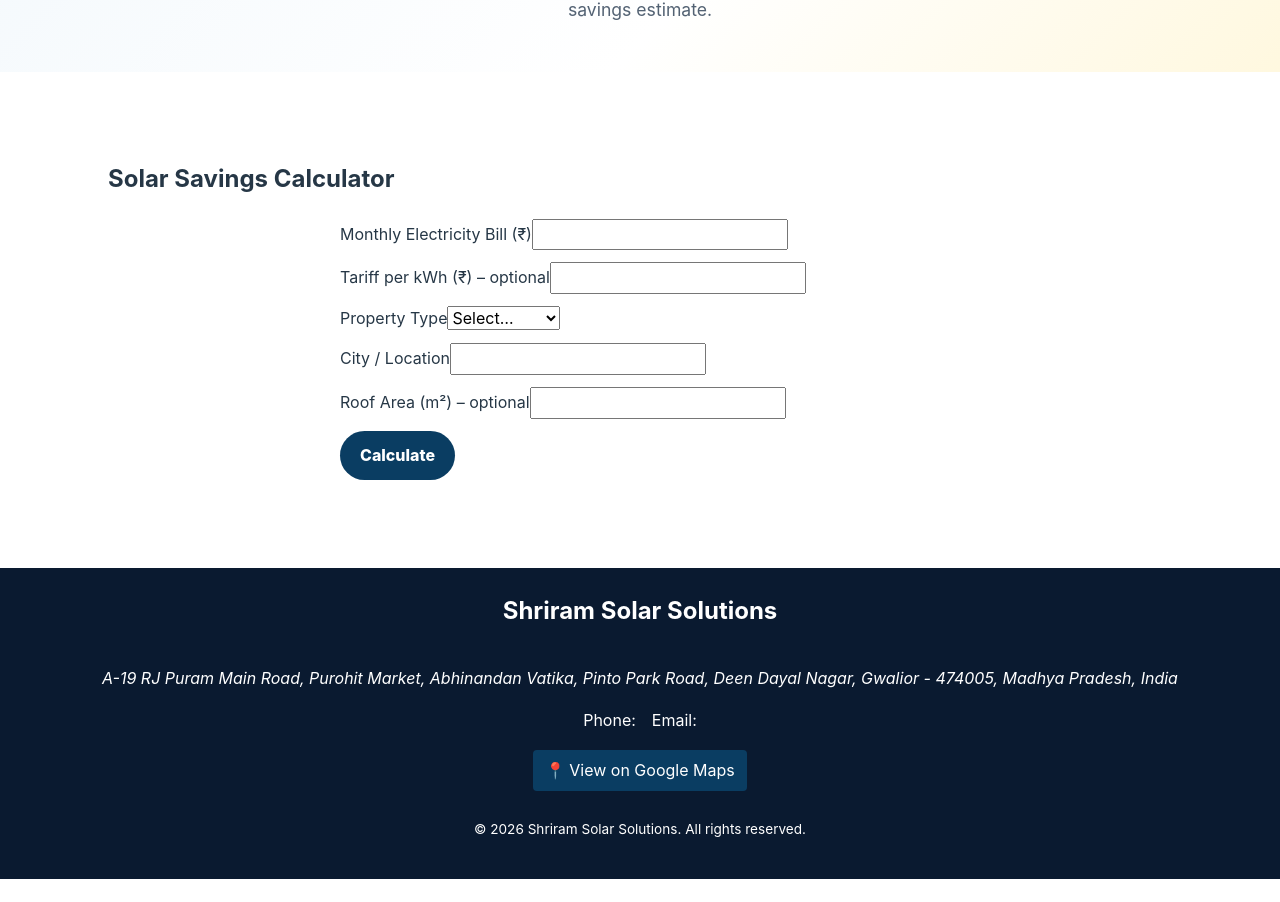
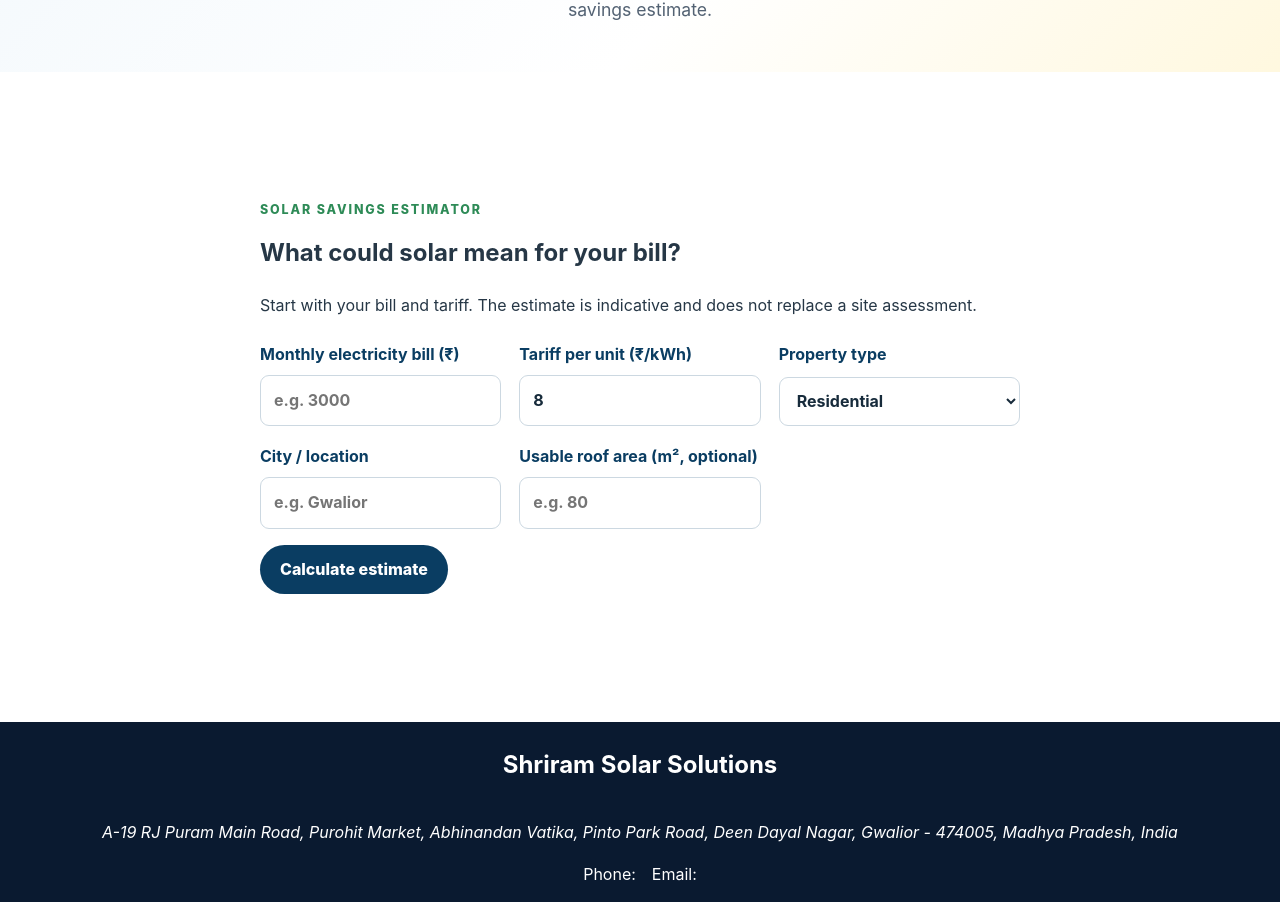
Before and after one commit to dubekriish09/newprot1, a React (Vite) app: page /calculator in a window 1280 px wide. Shown: the part 837-1739 px from the top of the page. Before the commit the page ends 1716 px from the top, so only its background shows below. Built offline with nearby package versions, Linux system fonts and the light colour scheme.

Commit message:
Update phase 2 implementation

```diff
--- a/src/components/sections/CalculatorForm.jsx
+++ b/src/components/sections/CalculatorForm.jsx
@@ -1,99 +1,60 @@
-// src/components/sections/CalculatorForm.jsx
 import React, { useState } from "react";
-import { calculateQuote, recommendCapacity } from "../../calculator/engine.js";
+import { calculateQuote } from "../../calculator/engine.js";
 import CalculatorResults from "./CalculatorResults.jsx";
 import { useNavigate } from "react-router-dom";
 
-function CalculatorForm() {
-  const [inputs, setInputs] = useState({
-    monthlyBill: "",
-    tariff: "",
-    propertyType: "",
-    city: "",
-    roofArea: "",
-  });
+export default function CalculatorForm() {
+  const [inputs, setInputs] = useState({ monthlyBill: "", tariff: "8", propertyType: "residential", city: "", roofArea: "" });
   const [result, setResult] = useState(null);
+  const [error, setError] = useState("");
   const navigate = useNavigate();
+  const handleChange = (event) => setInputs((prev) => ({ ...prev, [event.target.name]: event.target.value }));
 
-  const handleChange = (e) => {
-    const { name, value } = e.target;
-    setInputs((prev) => ({ ...prev, [name]: value }));
-  };
-
-  const handleSubmit = (e) => {
-    e.preventDefault();
-    const bill = parseFloat(inputs.monthlyBill);
-    if (isNaN(bill) || bill <= 0) {
-      alert("Please enter a valid monthly bill amount.");
-      return;
+  const handleSubmit = (event) => {
+    event.preventDefault();
+    setError("");
+    try {
+      const bill = Number(inputs.monthlyBill);
+      const tariff = Number(inputs.tariff);
+      if (!Number.isFinite(bill) || bill <= 0) throw new Error("Enter a monthly bill greater than ₹0.");
+      if (!Number.isFinite(tariff) || tariff <= 0) throw new Error("Enter a tariff greater than ₹0 per unit.");
+      const roofArea = inputs.roofArea === "" ? undefined : Number(inputs.roofArea);
+      if (roofArea !== undefined && (!Number.isFinite(roofArea) || roofArea <= 0)) throw new Error("Roof area must be greater than zero, or left blank.");
+      setResult({ ...calculateQuote({ monthlyBill: bill, tariff, propertyType: inputs.propertyType, city: inputs.city, roofArea }), inputs: { ...inputs } });
+    } catch (err) {
+      setResult(null);
+      setError(err.message || "Please check your inputs.");
     }
-    const tariff = inputs.tariff ? parseFloat(inputs.tariff) : undefined;
-    const quote = calculateQuote({
-      monthlyBill: bill,
-      tariff,
-      propertyType: inputs.propertyType,
-      city: inputs.city,
-      roofArea: inputs.roofArea ? parseFloat(inputs.roofArea) : undefined,
-    });
-    setResult({ ...quote, inputs });
   };
 
   const goToContact = () => {
-    // Pass snapshot via query params (simpler for now)
+    if (!result) return;
     const params = new URLSearchParams();
-    Object.entries(result.inputs).forEach(([k, v]) => params.append(k, v));
-    Object.entries(result).forEach(([k, v]) => {
-      if (k !== "inputs") params.append(k, v);
-    });
+    Object.entries(result.inputs).forEach(([key, value]) => params.set(key, value));
+    params.set("capacityKw", String(result.capacityKw));
+    params.set("installationCost", String(result.installationCost));
     navigate({ pathname: "/contact", search: params.toString() });
   };
 
   return (
-    <section className="calculator-section" style={{ padding: "var(--space-lg)" }}>
-      <h2>Solar Savings Calculator</h2>
-      <form onSubmit={handleSubmit} className="calculator-form" style={{ maxWidth: "600px", margin: "0 auto" }}>
-        <div className="form-field" style={{ marginBottom: "var(--space-sm)" }}>
-          <label htmlFor="monthlyBill">Monthly Electricity Bill (₹)</label>
-          <input
-            type="number"
-            id="monthlyBill"
-            name="monthlyBill"
-            value={inputs.monthlyBill}
-            onChange={handleChange}
-            required
-            min="0"
-          />
+    <section className="calculator-section page-content" id="calculator">
+      <div style={{ maxWidth: 760, margin: "0 auto 24px" }}>
+        <p className="eyebrow">SOLAR SAVINGS ESTIMATOR</p>
+        <h2>What could solar mean for your bill?</h2>
+        <p>Start with your bill and tariff. The estimate is indicative and does not replace a site assessment.</p>
+      </div>
+      <form onSubmit={handleSubmit} className="contact-form" style={{ maxWidth: 760, margin: "0 auto" }}>
+        <div className="feature-grid" style={{ gridTemplateColumns: "repeat(auto-fit, minmax(220px, 1fr))" }}>
+          <label>Monthly electricity bill (₹)<input type="number" name="monthlyBill" value={inputs.monthlyBill} onChange={handleChange} required min="1" step="any" placeholder="e.g. 3000" /></label>
+          <label>Tariff per unit (₹/kWh)<input type="number" name="tariff" value={inputs.tariff} onChange={handleChange} required min="0.01" step="any" /></label>
+          <label>Property type<select name="propertyType" value={inputs.propertyType} onChange={handleChange}><option value="residential">Residential</option><option value="commercial">Commercial</option><option value="industrial">Industrial</option></select></label>
+          <label>City / location<input name="city" value={inputs.city} onChange={handleChange} placeholder="e.g. Gwalior" /></label>
+          <label>Usable roof area (m², optional)<input type="number" name="roofArea" value={inputs.roofArea} onChange={handleChange} min="0.1" step="any" placeholder="e.g. 80" /></label>
         </div>
-        <div className="form-field" style={{ marginBottom: "var(--space-sm)" }}>
-          <label htmlFor="tariff">Tariff per kWh (₹) – optional</label>
-          <input type="number" id="tariff" name="tariff" value={inputs.tariff} onChange={handleChange} min="0" />
-        </div>
-        <div className="form-field" style={{ marginBottom: "var(--space-sm)" }}>
-          <label htmlFor="propertyType">Property Type</label>
-          <select id="propertyType" name="propertyType" value={inputs.propertyType} onChange={handleChange}>
-            <option value="">Select…</option>
-            <option value="residential">Residential</option>
-            <option value="commercial">Commercial</option>
-            <option value="industrial">Industrial</option>
-          </select>
-        </div>
-        <div className="form-field" style={{ marginBottom: "var(--space-sm)" }}>
-          <label htmlFor="city">City / Location</label>
-          <input type="text" id="city" name="city" value={inputs.city} onChange={handleChange} />
-        </div>
-        <div className="form-field" style={{ marginBottom: "var(--space-sm)" }}>
-          <label htmlFor="roofArea">Roof Area (m²) – optional</label>
-          <input type="number" id="roofArea" name="roofArea" value={inputs.roofArea} onChange={handleChange} min="0" />
-        </div>
-        <button type="submit" className="button button--primary">
-          Calculate
-        </button>
+        <div><button type="submit" className="button button--primary">Calculate estimate</button></div>
+        {error && <p role="alert" className="notice">{error}</p>}
       </form>
-      {result && (
-        <CalculatorResults result={result} onQuoteClick={goToContact} />
-      )}
+      {result && <CalculatorResults result={result} onQuoteClick={goToContact} />}
     </section>
   );
 }
-
-export default CalculatorForm;
```
